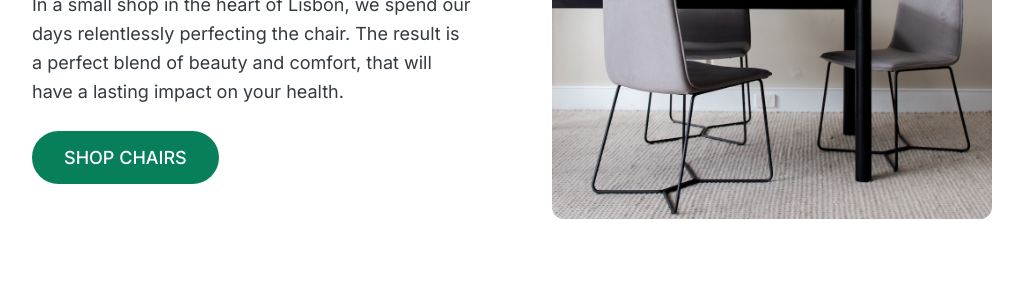
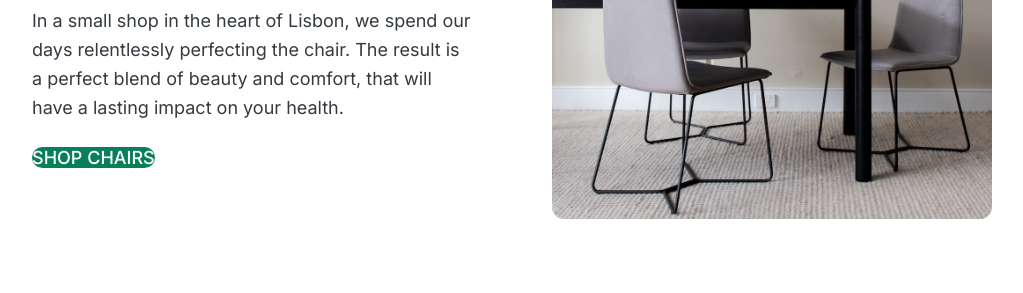
Before and after one commit to Adidass82/sulifeladat, a plain HTML site: page index.html in a window 1280 px wide. Shown: the part 285-578 px from the top of the page, without its empty margins (128-1151 px from the left). Drawn offline with Linux system fonts and the light colour scheme.

Commit message:
végleges

```diff
--- a/style.css
+++ b/style.css
@@ -54,7 +54,7 @@ background-color: #087f5b;
 color: #fff;
 text-decoration: none;
 text-transform: uppercase;
-padding: 16px 32px;
+/*padding: 16px 32px;*/
 border-radius: 30px;
 font-weight: 500;
 display: inline-block;
```
